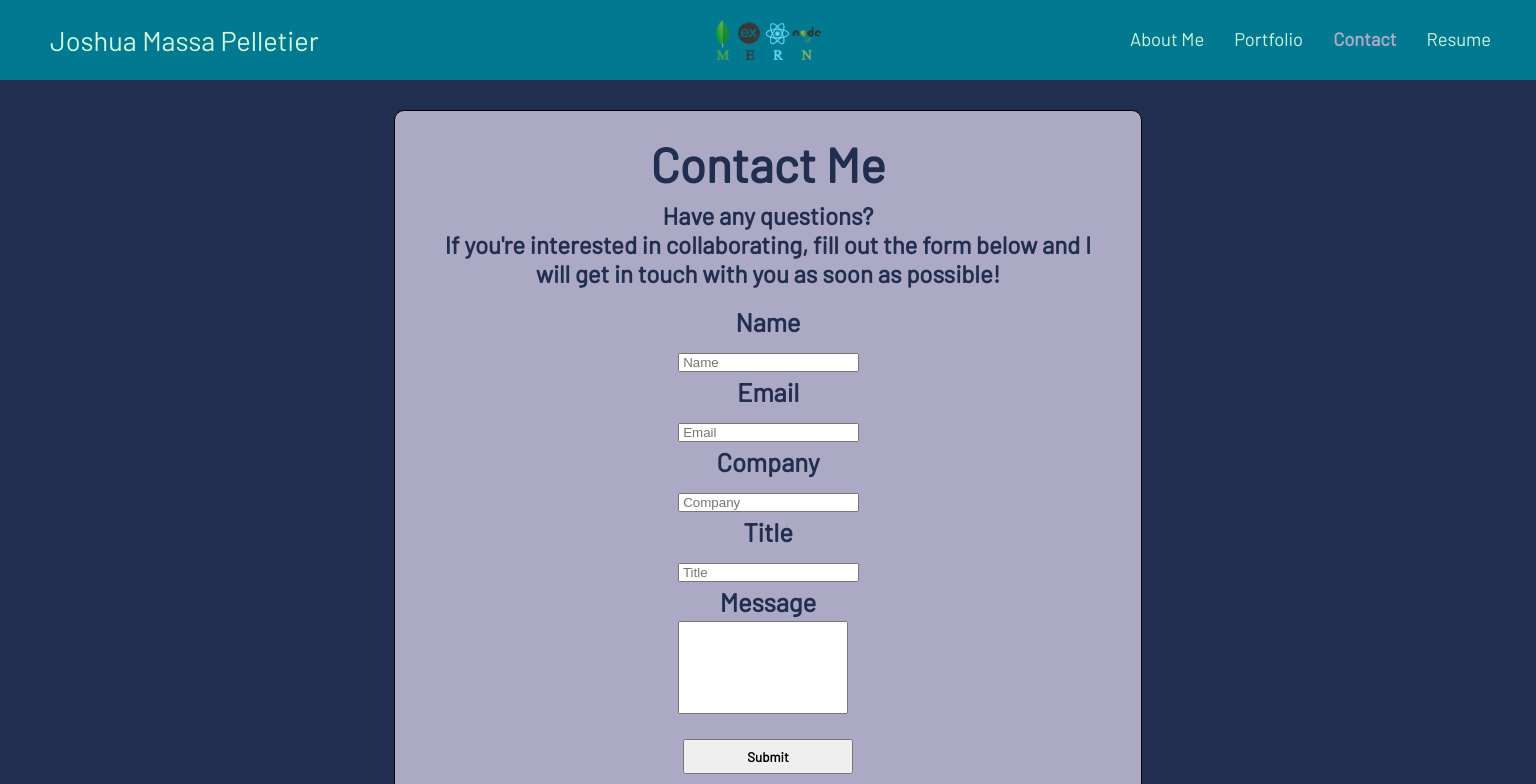
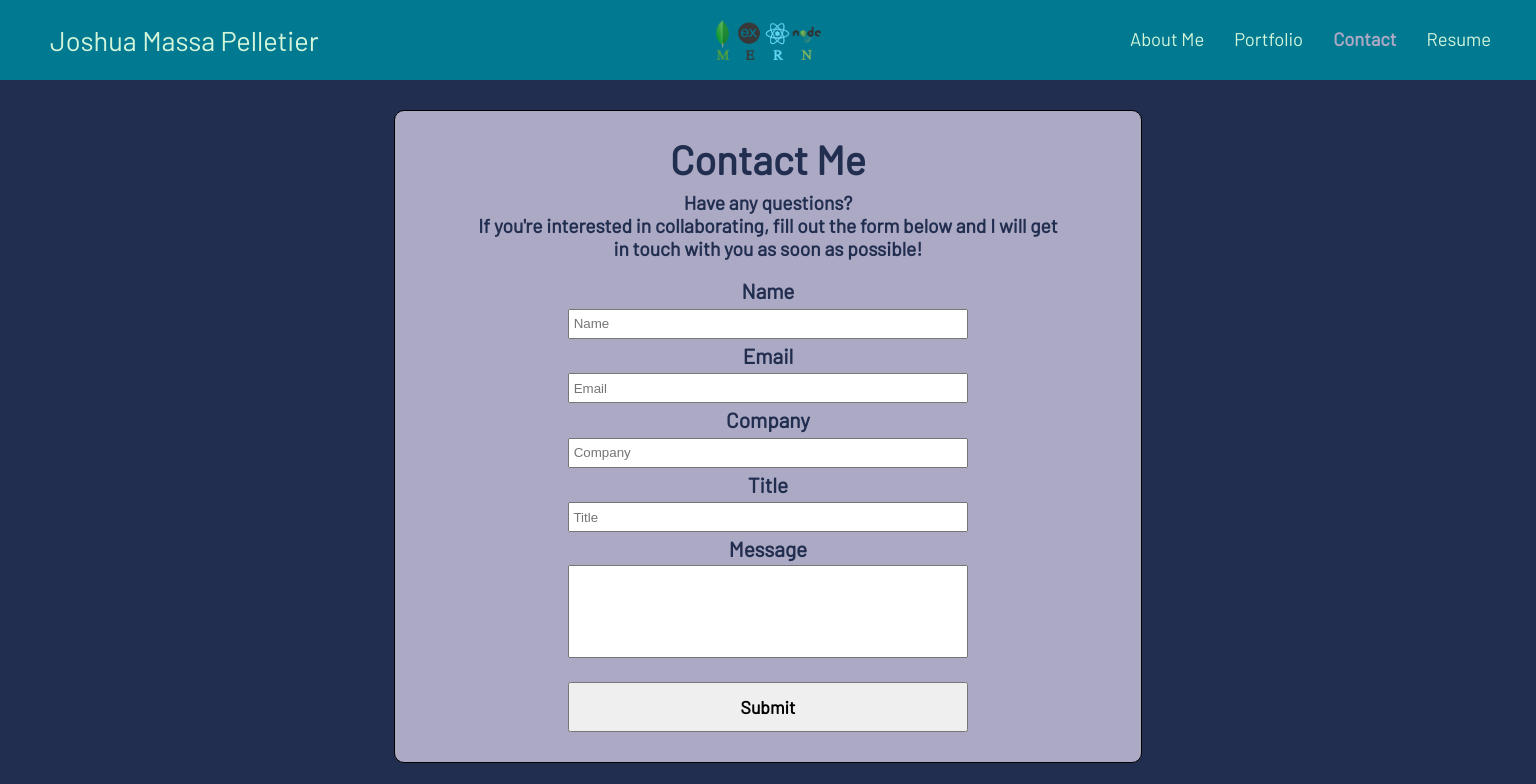
Before and after one commit to JoshMassa/jmp-react-portfolio, a React (Vite) app: page /contact in a window 1536 px wide. Shown: the top 784 px of the page. Built offline with nearby package versions, Linux system fonts and the light colour scheme.

Commit message:
Adjusted styling

```diff
--- a/src/styles/Contact.css
+++ b/src/styles/Contact.css
@@ -93,15 +93,31 @@ body {
 @media screen and (min-width: 1440px) and (max-width: 2559px) {
     .contact-container {
         width: 50%;
-        font-size: 1.6rem;
+        font-size: 1.3rem;
     }
 
     #contact-h1 {
-        font-size: 3rem;
+        font-size: 2.5rem;
     }
 
     #h1-p {
-        font-size: 1.5rem;
+        font-size: 1.2rem;
+        width: 600px;
+    }
+
+    #textarea,
+    input,
+    #submit {
+        width: 400px;
+    }
+
+    input {
+        height: 30px;
+    }
+
+    #submit {
+        height: 50px;
+        font-size: 1.1rem;
     }
 }
 
--- a/src/styles/Resume.css
+++ b/src/styles/Resume.css
@@ -65,13 +65,13 @@ ul li:last-of-type{
     }
 
     #resume-h1 {
-        font-size: 3rem;
+        font-size: 2.5rem;
     }
 
     .resume-container p:first-of-type,
     .resume-container h2,
     .resume-container li {
-        font-size: 1.7rem;
+        font-size: 1.3rem;
     }
 }
 
```
